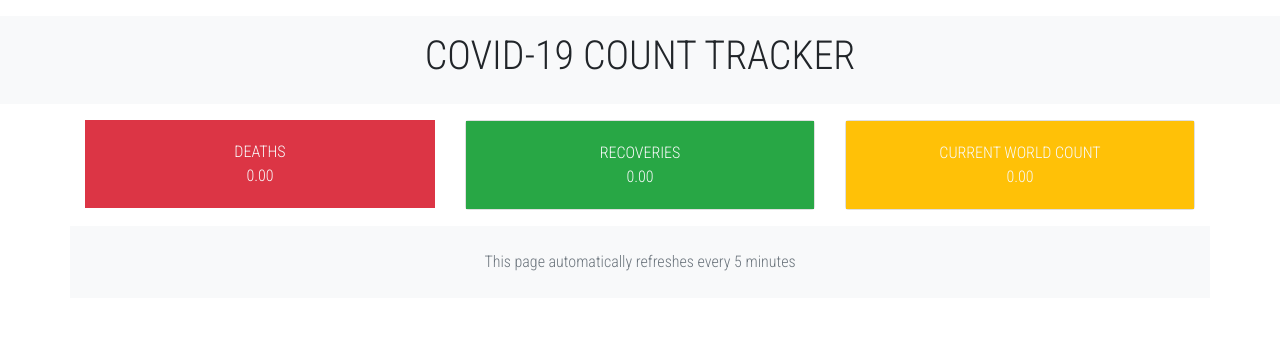
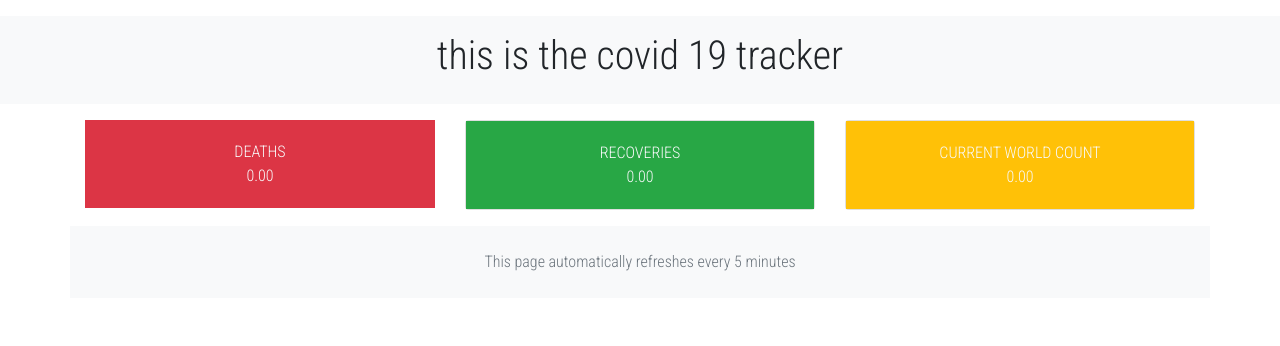
Before and after one commit to kjmojado21/covid-tracker, a PHP site: page / in a window 1280 px wide. Shown: the top 346 px of the page. Run offline with PHP 8.4, Linux system fonts and the light colour scheme; data that the repository does not hold is empty.

Commit message:
first update to repository

```diff
--- a/index.php
+++ b/index.php
@@ -30,7 +30,7 @@
 <body>
     <div class="container-fluid bg-light my-3 text-center p-3">
         <h1>
-            COVID-19 COUNT TRACKER
+            this is the covid 19 tracker
         </h1>
     </div>
 
```
